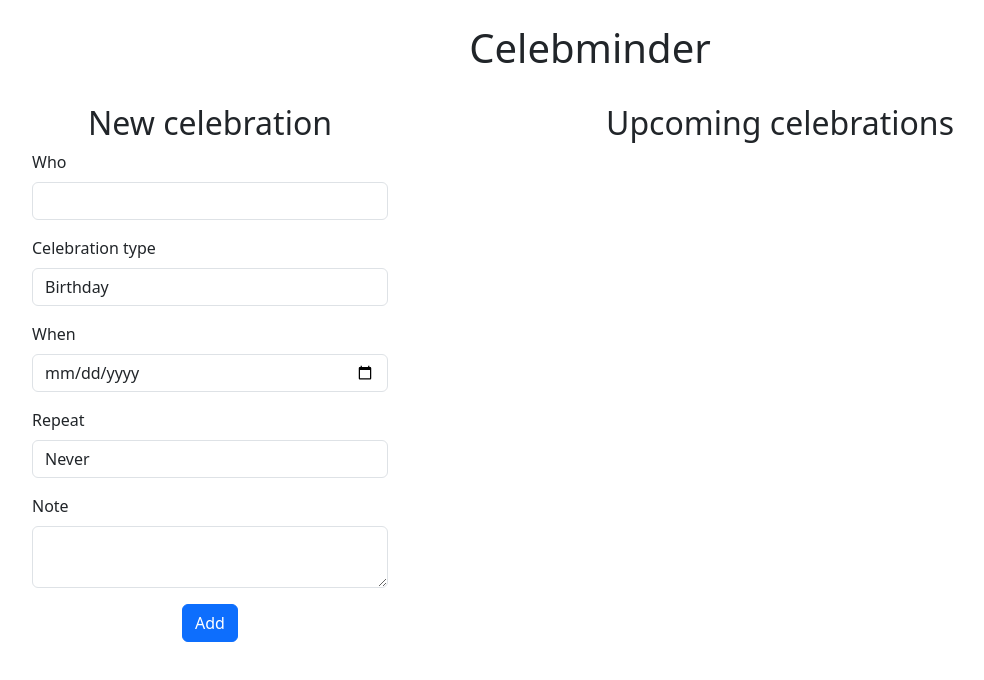
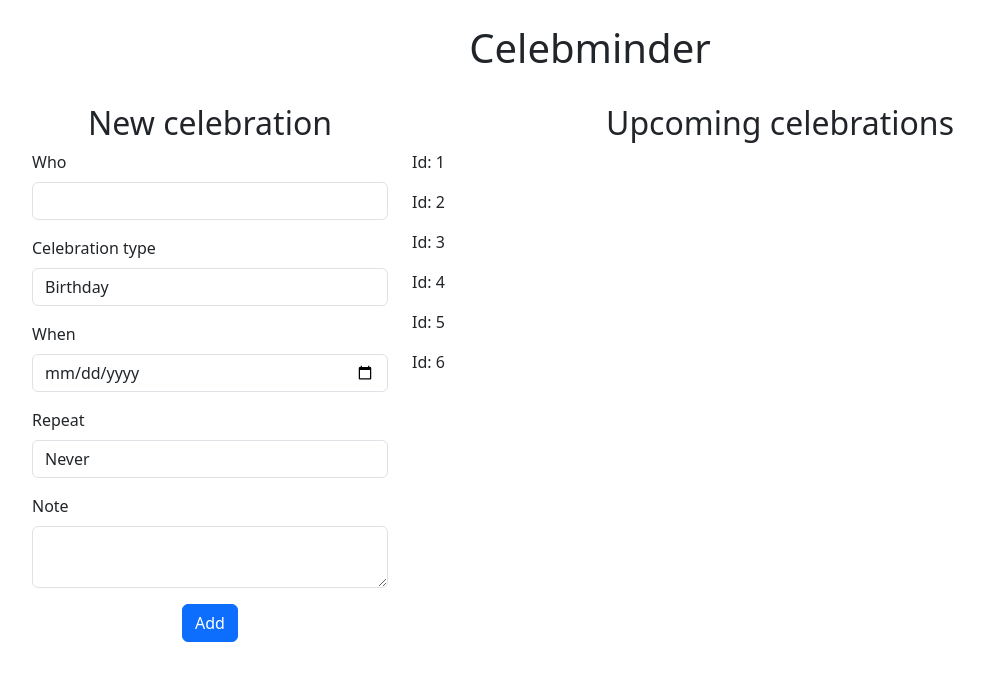
Before and after one commit to Lukas-Baker/celeb-minder, a React (Vite) app in the folder celeb-minder-react/celeb-minder-react/: page / in a window 1280 px wide. Shown: the top 680 px of the page, without its empty margins (50-1034 px from the left). Built offline with nearby package versions, Linux system fonts and the light colour scheme.

Commit message:
Mock of celebrations

```diff
--- a/celeb-minder-react/celeb-minder-react/src/App.tsx
+++ b/celeb-minder-react/celeb-minder-react/src/App.tsx
@@ -1,6 +1,6 @@
 import Banner from "./components/Banner";
 import CelebrationForm from "./components/CelebrationForm";
-import UpcomingCelebrations from "./components/UpcomingCelebrations";
+import CelebrationList from "./components/CelebrationList";
 
 function App() {
   return (
@@ -11,7 +11,7 @@ function App() {
           <CelebrationForm />
         </div>
         <div className="col-8">
-          <UpcomingCelebrations />
+          <CelebrationList />
         </div>
       </div>
     </div>
--- /dev/null
+++ b/celeb-minder-react/celeb-minder-react/src/components/Celebration.tsx
@@ -0,0 +1,15 @@
+import type { ICelebration } from "../types/ICelebration";
+
+interface Props {
+    celebration: ICelebration,
+}
+
+function Celebration({celebration}: Props) {
+    return (
+        <div>
+            <p>Id: {celebration.Id}</p>
+        </div>
+    )
+}
+
+export default Celebration;
--- /dev/null
+++ b/celeb-minder-react/celeb-minder-react/src/components/CelebrationList.tsx
@@ -0,0 +1,67 @@
+import type { ICelebration } from "../types/ICelebration";
+import { CelebrationType } from "../types/CelebrationTypeEnum";
+import { Repeat } from "../types/RepeatEnum";
+import Celebration from "./Celebration";
+
+function CelebrationList() {
+    // Mock of celebrations
+    const celebrations: ICelebration[] = [
+        {
+            Id: 1,
+            Who: "Míša",
+            CelebrationType: CelebrationType.Birthday,
+            When: new Date(2025, 10, 17),
+            Repeat: Repeat.Yearly,
+            Note: "Never forget this one!"
+        },
+        {
+            Id: 2,
+            Who: "Já + Míša",
+            CelebrationType: CelebrationType.Anniversary,
+            When: new Date(2025, 10, 17),
+            Repeat: Repeat.Yearly,
+            Note: "Never forget this one!"
+        },
+        {
+            Id: 3,
+            Who: "Mamka",
+            CelebrationType: CelebrationType.Birthday,
+            When: new Date(2026, 6, 20),
+            Repeat: Repeat.Yearly,
+        },
+        {
+            Id: 4,
+            Who: "Táta",
+            CelebrationType: CelebrationType.Birthday,
+            When: new Date(2025, 10, 14),
+            Repeat: Repeat.Yearly,
+        },
+        {
+            Id: 5,
+            Who: "Brácha",
+            CelebrationType: CelebrationType.Birthday,
+            When: new Date(2026, 2, 20),
+            Repeat: Repeat.Yearly,
+        },
+        {
+            Id: 6,
+            Who: "Míša",
+            CelebrationType: CelebrationType.NameDay,
+            When: new Date(2026, 9, 19),
+            Repeat: Repeat.Yearly,
+        },
+    ];
+
+    return (
+        <>
+            <h2 className="text-center">Upcoming celebrations</h2>
+            <div>
+                { celebrations.map((c) => (
+                    <Celebration celebration={c} />
+                ))}
+            </div>
+        </>
+    )
+}
+
+export default CelebrationList;
--- a/celeb-minder-react/celeb-minder-react/src/components/UpcomingCelebrations.tsx
+++ /dev/null
@@ -1,9 +0,0 @@
-function UpcomingCelebrations() {
-    return (
-        <div>
-            <h2 className="text-center">Upcoming celebrations</h2>
-        </div>
-    )
-}
-
-export default UpcomingCelebrations;
--- /dev/null
+++ b/celeb-minder-react/celeb-minder-react/src/types/ICelebration.ts
@@ -0,0 +1,11 @@
+import type { CelebrationType } from "./CelebrationTypeEnum";
+import type { Repeat } from "./RepeatEnum";
+
+export interface ICelebration {
+    Id: number;
+    Who: string;
+    CelebrationType: CelebrationType;
+    When: Date;
+    Repeat: Repeat;
+    Note?: string;
+}
```
Also changed, not shown: celeb-minder-react/celeb-minder-react/src/components/AddCelebrationBtn.tsx (line endings or trailing spaces), celeb-minder-react/celeb-minder-react/src/components/Banner.tsx (line endings or trailing spaces), celeb-minder-react/celeb-minder-react/src/components/CelebrationForm.tsx (line endings or trailing spaces).
